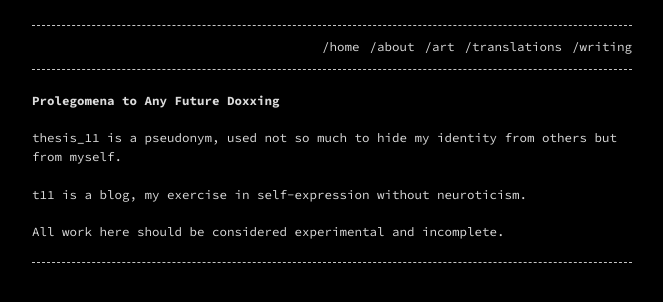
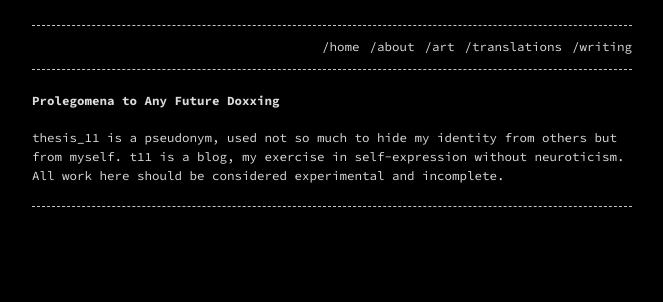
Before and after one commit to t11systems/t11systems.github.io, a Jekyll site: the page built from about.md, in a window 1280 px wide. Shown: the top 302 px of the page, without its empty margins (308-971 px from the left). Built offline with Jekyll 4.4.1, drawn with Linux system fonts in a browser that asks for light colours.

Commit message:
Update about.md

```diff
--- a/about.md
+++ b/about.md
@@ -6,8 +6,4 @@ permalink: /about/
 
 # Prolegomena to Any Future Doxxing
 &nbsp;
-thesis_11 is a pseudonym, used not so much to hide my identity from others but from myself.
-&nbsp;
-t11 is a blog, my exercise in self-expression without neuroticism.
-&nbsp;
-All work here should be considered experimental and incomplete.
+thesis_11 is a pseudonym, used not so much to hide my identity from others but from myself. t11 is a blog, my exercise in self-expression without neuroticism. All work here should be considered experimental and incomplete.
```
